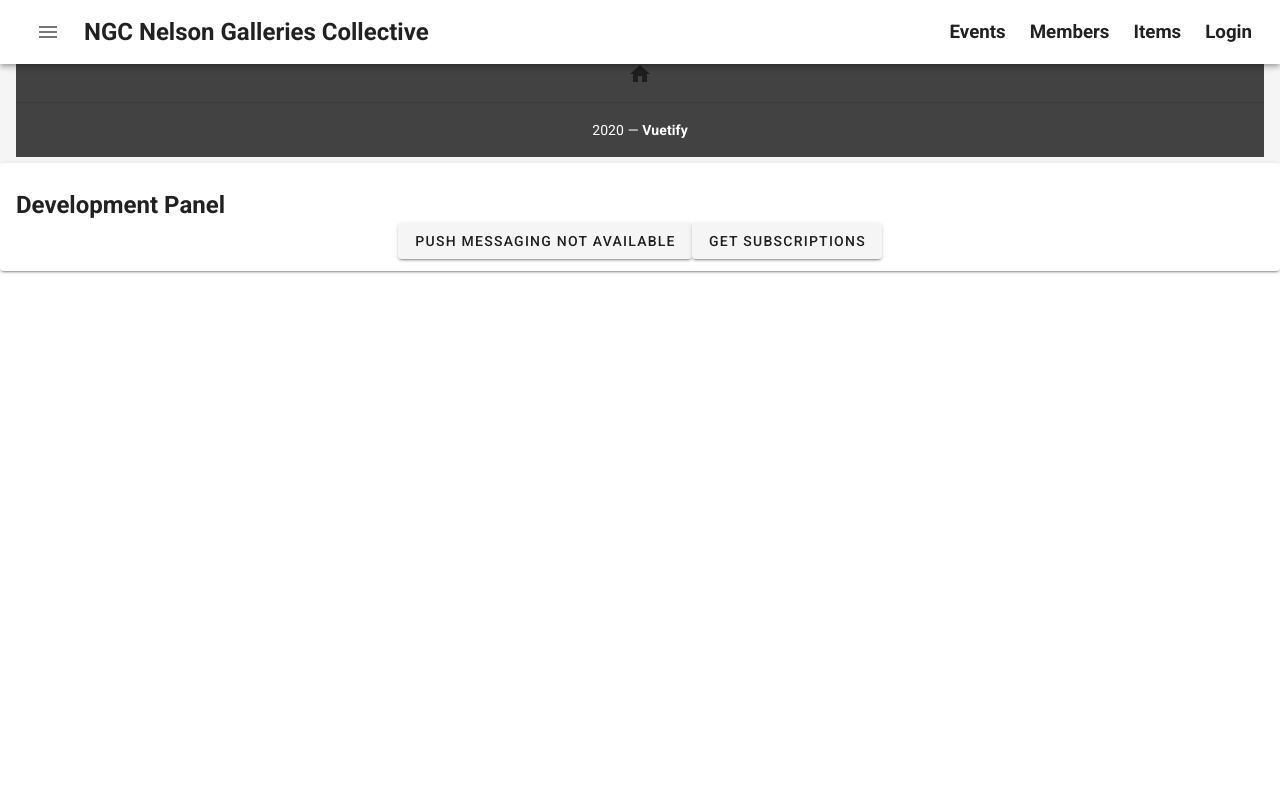
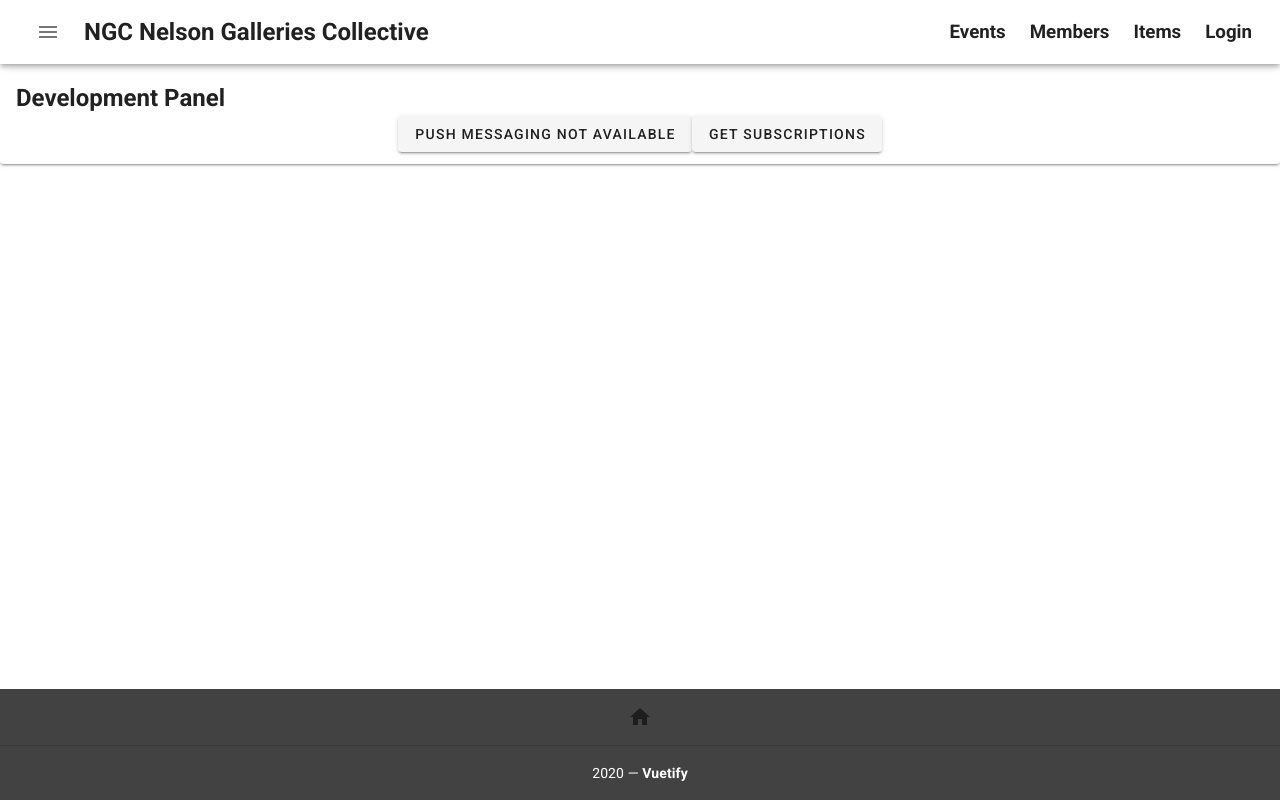
Before and after one commit to Jason-MacDonald/WEB701-Client, a Vue app: page /home in a window 1280 px wide. Built offline with nearby package versions, Linux system fonts and the light colour scheme; no server answers.

Commit message:
main app.vue tidy

```diff
--- a/src/App.vue
+++ b/src/App.vue
@@ -1,6 +1,7 @@
 <template>
   <v-app>
 
+    <!-- ##### NAVIGATION DRAWER ##### -->
     <v-navigation-drawer v-model="drawer" absolute temporary>
       <v-list nav dense>
         <v-list-item-group active-class="deep-purple--text text--accent-4">
@@ -49,8 +50,7 @@
       </v-list>
     </v-navigation-drawer>
 
-
-
+    <!-- ##### APP BAR ##### -->
     <v-app-bar app color="white">
       <v-app-bar-nav-icon class="ml-2" @click="drawer = true"></v-app-bar-nav-icon>
 
@@ -93,14 +93,36 @@
 
     </v-app-bar>
 
-
-
+    <!-- #### ROUTED VIEW ##### -->
     <div class="mt-10">
       <router-view class="mt-10"/>
     </div>
 
+    <!-- ##### DEVELOPMENT PANEL ##### for assistance during development. -->
+    <v-card class="px-4 pt-4 pb-3 mt-4 mb-4">
+      <div class="mt-2">
+        <h2>Development Panel</h2>
+        <div class="d-flex justify-center" :v-if="buttonEnabled == true">
+
+          <v-btn @click="subscription">
+            {{pushButtonText}}
+          </v-btn>
+
+          <v-btn @click="triggerPush">
+            Get Subscriptions
+          </v-btn>
+
+        </div>
+      </div>
+    </v-card>
+
     <!-- ##### FOOTER ##### -->
-    <v-footer>
+    <!--
+      .absolute places the footer at the bottom of the visible window as a minimum
+      br's are temporary positioning fix.
+    -->
+    <br/><br/><br/><br/><br/>
+    <v-footer absolute padless>
       <v-card
         flat
         tile
@@ -121,24 +143,6 @@
       </v-card>
     </v-footer>
 
-    <v-card class="px-4 pt-4 pb-3">
-      <div class="mt-2">
-        <h2>Development Panel</h2>
-        <div class="d-flex justify-center" :v-if="buttonEnabled == true">
-
-          <v-btn @click="subscription">
-            {{pushButtonText}}
-          </v-btn>
-
-          <v-btn @click="triggerPush">
-            Get Subscriptions
-          </v-btn>
-
-        </div>
-      </div>
-    </v-card>
-
-
   </v-app>
 </template>
 
@@ -149,37 +153,34 @@ export default {
     loggedIn: false,
     drawer: false,
 
+    // Push notification related variables.
     swRegistration: "",
     pushButtonText: "Push Messaging Not Available",
     buttonEnabled: false,
     isSubscribed: false
   }),
   created() {
-    if (localStorage.getItem("jwt") != "null") {
+    if (localStorage.getItem("jwt") != "null") { // Ensures user is login is updated on created and on refresh.
       this.loggedIn = true;
-      this.$store.dispatch("getAccount");
-      this.$router.push("home");
+      this.$store.dispatch("getAccount"); // Sets the store account to the logged in account after jwt authentication.
+
+      if(this.$route.path != "/home")
+        this.$router.push("/home"); // Navigate to home if not already at home. (For refresh)
+
       console.log(localStorage.getItem("jwt"));
     } else {
       this.loggedIn = false;
       console.log(localStorage.getItem("jwt"));
     }
-
-
   },
   methods: {
-    logout() {
+    logout() { // Removes any account information from store and local storage.
       this.$store.commit("setToken", null);
       this.$store.commit("clearAccount", null);
       this.$router.push("/login");
       var storage = window.localStorage;
       storage.clear();
     },
-
-
-
-
-
     subscription (){
       if(this.isSubscribed){
         alert("unsubscribing");
--- a/src/main.js
+++ b/src/main.js
@@ -7,7 +7,7 @@ import moment from "moment";
 
 Vue.config.productionTip = false;
 
-// ##### GLOBAL TIME DATE FILTERS #####
+// ##### GLOBAL TIME AND DATE FILTERS #####
 Vue.filter("formatDate", function(value) {
   if (value) {
     return moment(String(value)).format("DD MMMM YYYY");
@@ -22,7 +22,6 @@ Vue.filter("formatTime", function(value) {
   }
 });
 
-
 new Vue({
   router,
   store,
```
Also changed, not shown: src/store/index.js (+2 -8 lines).
